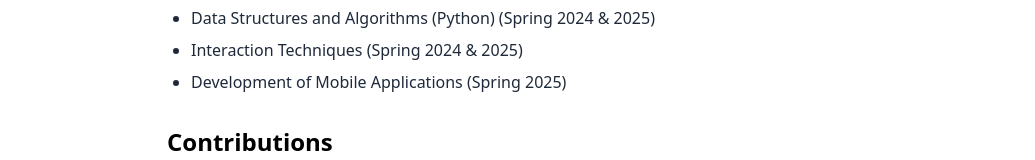
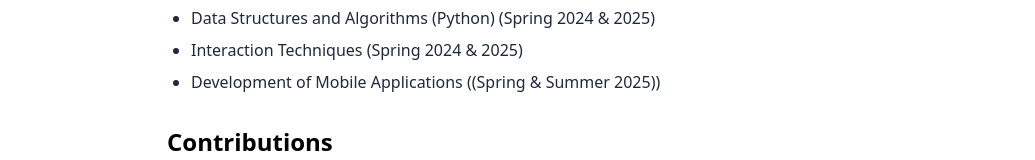
Before and after one commit to kiaksarg/kiaksarg.github.io, a Next.js app: page /teaching in a window 1280 px wide. Shown: the part 483-643 px from the top of the page, without its empty margins (113-1148 px from the left). Built offline with nearby package versions, Linux system fonts and the light colour scheme.

Commit message:
feat: Update teaching page

```diff
--- a/src/pages/teaching/index.tsx
+++ b/src/pages/teaching/index.tsx
@@ -12,7 +12,7 @@ const TeachingPage: React.FC = () => {
     { name: 'Human-Computer Interaction', term: 'Autumn 2024' },
     { name: 'Data Structures and Algorithms (Python)', term: 'Spring 2024 & 2025' },
     { name: 'Interaction Techniques', term: 'Spring 2024 & 2025' },
-    { name: 'Development of Mobile Applications', term: 'Spring 2025' },
+    { name: 'Development of Mobile Applications', term: '(Spring & Summer 2025)' },
   ];
 
   return (
```
